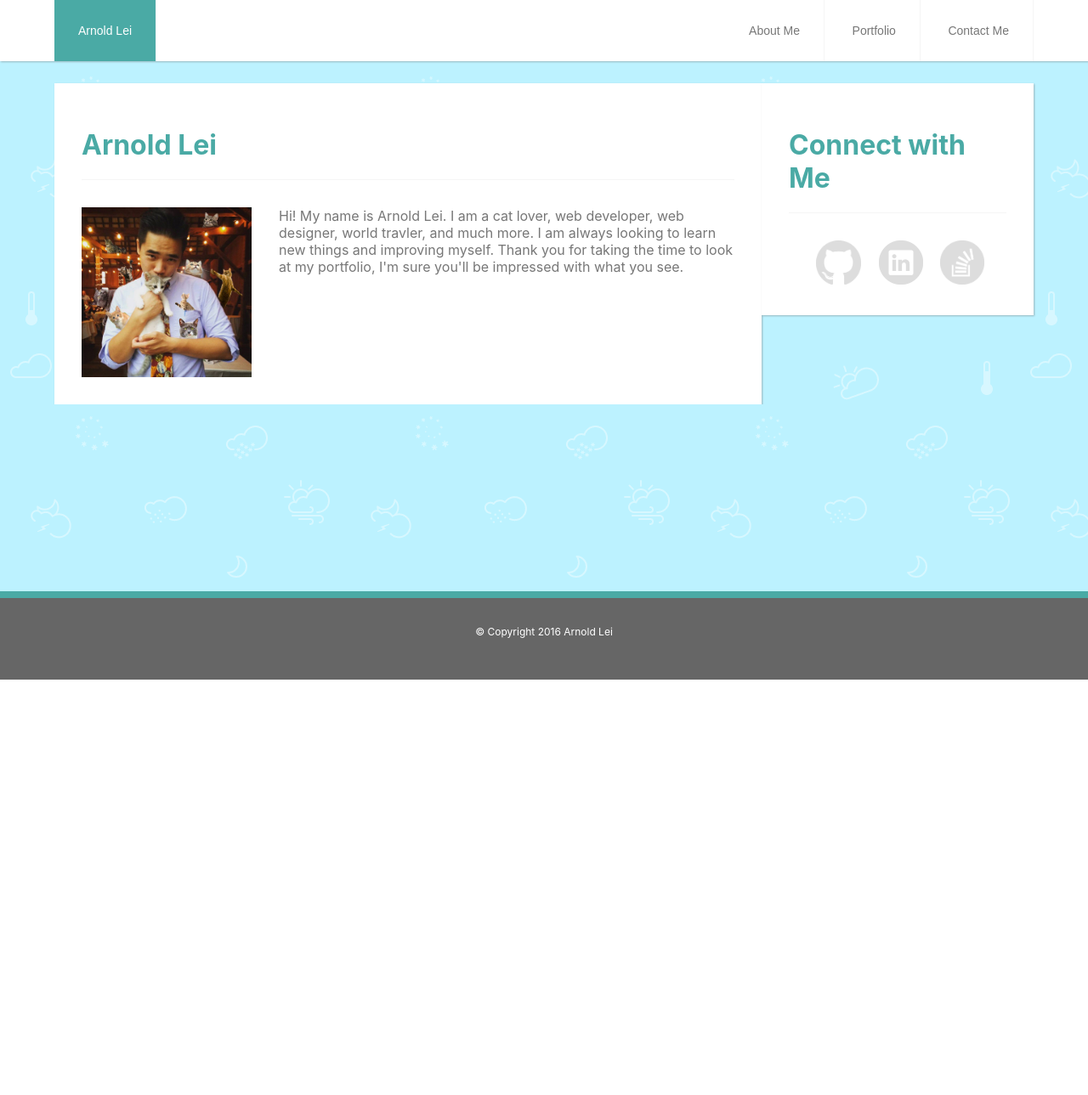
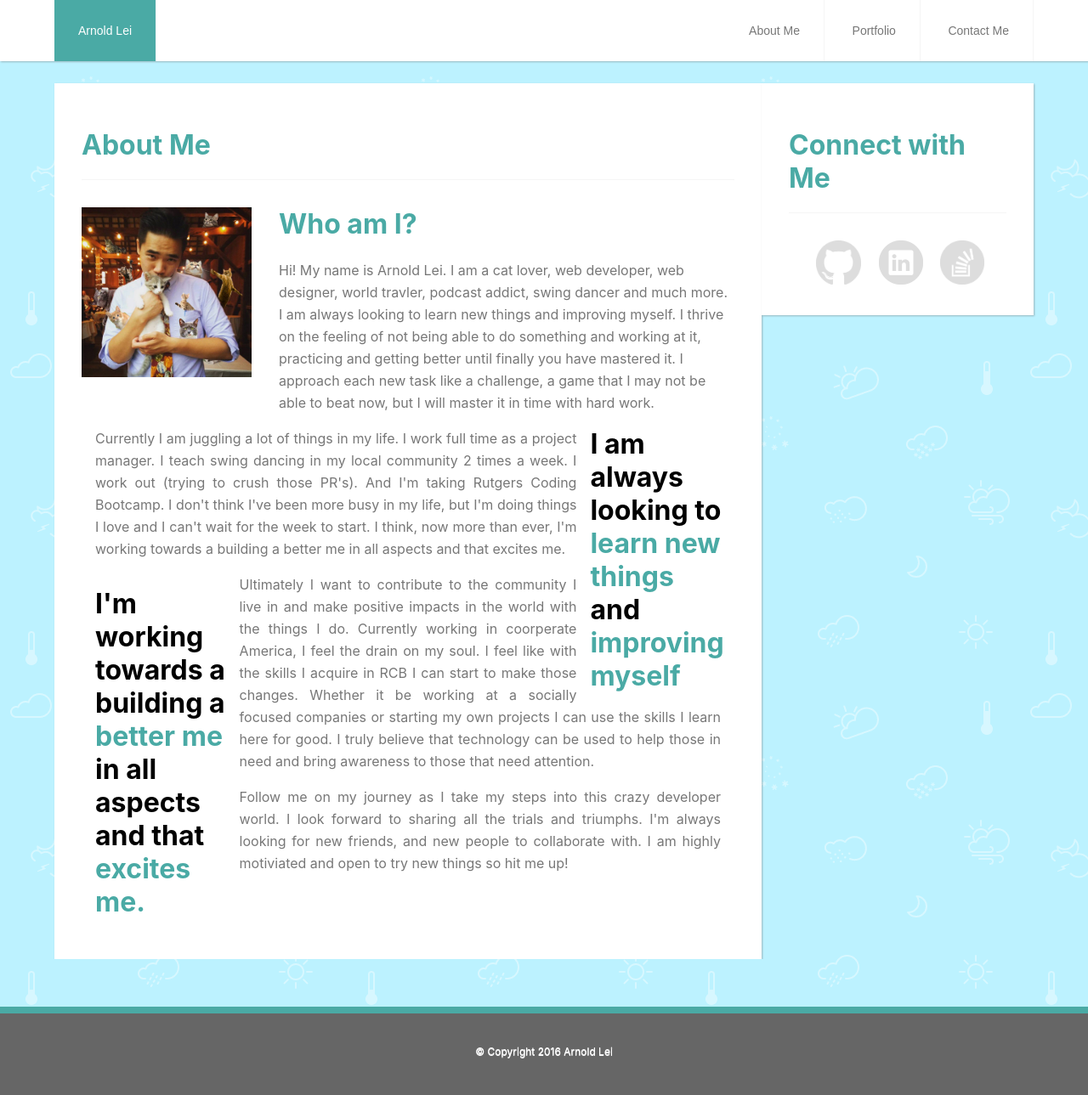
Before and after one commit to arnold-lei/basic-portfolio, a PHP site: page / in a window 1280 px wide. Shown: the whole page at 85% size. Before the commit the page ends 800 px from the top, so only its background shows below. Run offline with PHP 8.4, Linux system fonts and the light colour scheme.

Commit message:
added a buch of stuff to my about me page.

```diff
--- a/assets/css/style.css
+++ b/assets/css/style.css
@@ -43,6 +43,11 @@ a, a:hover, a:active, a:focus {
 
 p{
   margin-top: 0px;
+  line-height: 26px;
+  text-shadow: 0px 1px 0px #fff;
+  display:inline;
+  text-align: justify;
+
 }
 
 .center{
@@ -69,7 +74,6 @@ h1{
 }
 
 .container {
-  /*background-image: url("../images/weather/weather.png");*/
   height:100%;
   position:relative;
   overflow: auto;
@@ -168,10 +172,32 @@ button{
 #profile-pic{
   width: 200px;
   float:left;
-  margin-right: 2em;
+  margin:0 2em 2em 0;
+}
+
+.quote{
+  width:20%;
+  margin:1em;
 }
 
 
+h1 span{
+  color:#000;
+}
+
+h1.pull-quote {
+  margin:0;
+  display: inline-block;
+}
+
+.block{
+  display: block;
+  margin: 1em;
+}
+
+p.block{
+
+}
 /*Form Styles*/
 
 form{
@@ -228,7 +254,7 @@ textarea:focus{
   background-color: #4aaaa5;
   color:#fff;
   text-align: center;
-  top:350px;
+  top:352px;
   left:0;
   z-index: 2;
 }
--- a/index.html
+++ b/index.html
@@ -20,11 +20,29 @@
     <div class="row">
       <div class="about-me box-shadow">
         <div class="title">
-          <h1>Arnold Lei</h1>
+          <h1>About Me</h1>
         </div>
         <img id="profile-pic" src="assets/images/profile-picture.jpg"/>
         <div class="text">
-          <p>Hi! My name is Arnold Lei. I am a cat lover, web developer, web designer, world travler, and much more. I am always looking to learn new things and improving myself. Thank you for taking the time to look at my portfolio, I'm sure you'll be impressed with what you see. </p>
+          <h1> Who am I?</h1>
+          <p>Hi! My name is Arnold Lei. I am a cat lover, web developer, web designer, world travler, podcast addict, swing dancer and much more. I am always looking to learn new things and improving myself. I thrive on the feeling of not being able to do something and working at it, practicing and getting better until finally you have mastered it. I approach each new task like a challenge, a game that I may not be able to beat now, but I will master it in time with hard work.
+          </p>
+          <div class="quote float-right">
+            <h1 class="pull-quote"><span>I am always looking to </span>learn new things<span> and </span>improving myself</h1>
+          </div>
+          <p class="block"> Currently I am juggling a lot of things in my life. I work full time as a project manager. I teach swing dancing in my local community 2 times a week. I work out (trying to crush those PR's). And I'm taking Rutgers Coding Bootcamp. I don't think I've been more busy in my life, but I'm doing things I love and I can't wait for the week to start. I think, now more than ever, I'm working towards a building a better me in all aspects and that excites me.
+          </p>
+          <div class="quote block float-left">
+          <h1 class="pull-quote"><span> I'm working towards a building a </span>better me <span>in all aspects and that </span>excites me.
+          </h1>
+          </div>
+
+
+          <p class="block">Ultimately I want to contribute to the community I live in and make positive impacts in the world with the things I do. Currently working in coorperate America, I feel the drain on my soul. I feel like with the skills I acquire in RCB I can start to make those changes. Whether it be working at a socially focused companies or starting my own projects I can use the skills I learn here for good. I truly believe that technology can be used to help those in need and bring awareness to those that need attention.
+          </p>
+
+          <p class="block">Follow me on my journey as I take my steps into this crazy developer world. I look forward to sharing all the trials and triumphs. I'm always looking for new friends, and new people to collaborate with. I am highly motiviated and open to try new things so hit me up!
+          </p>
 
         </div>
       </div>
```
